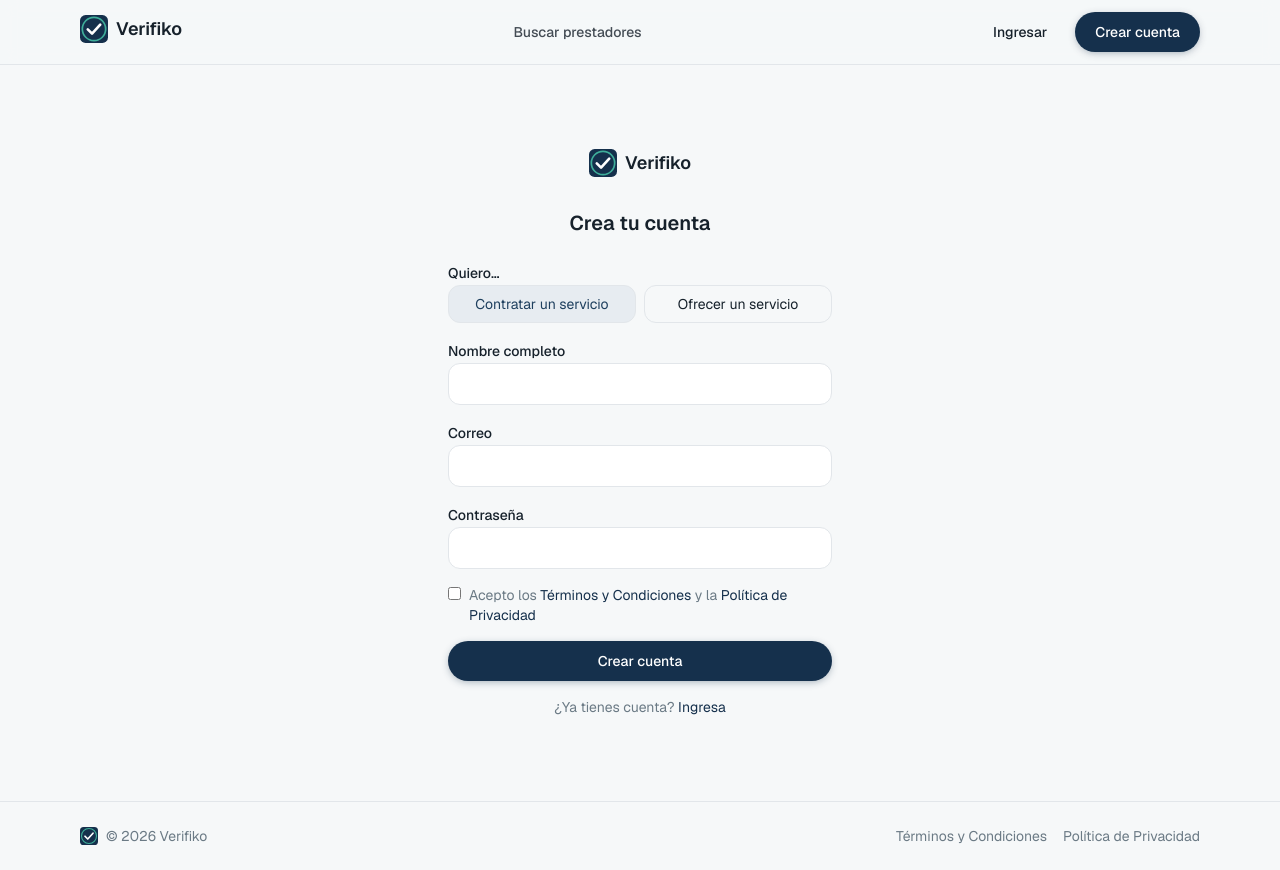
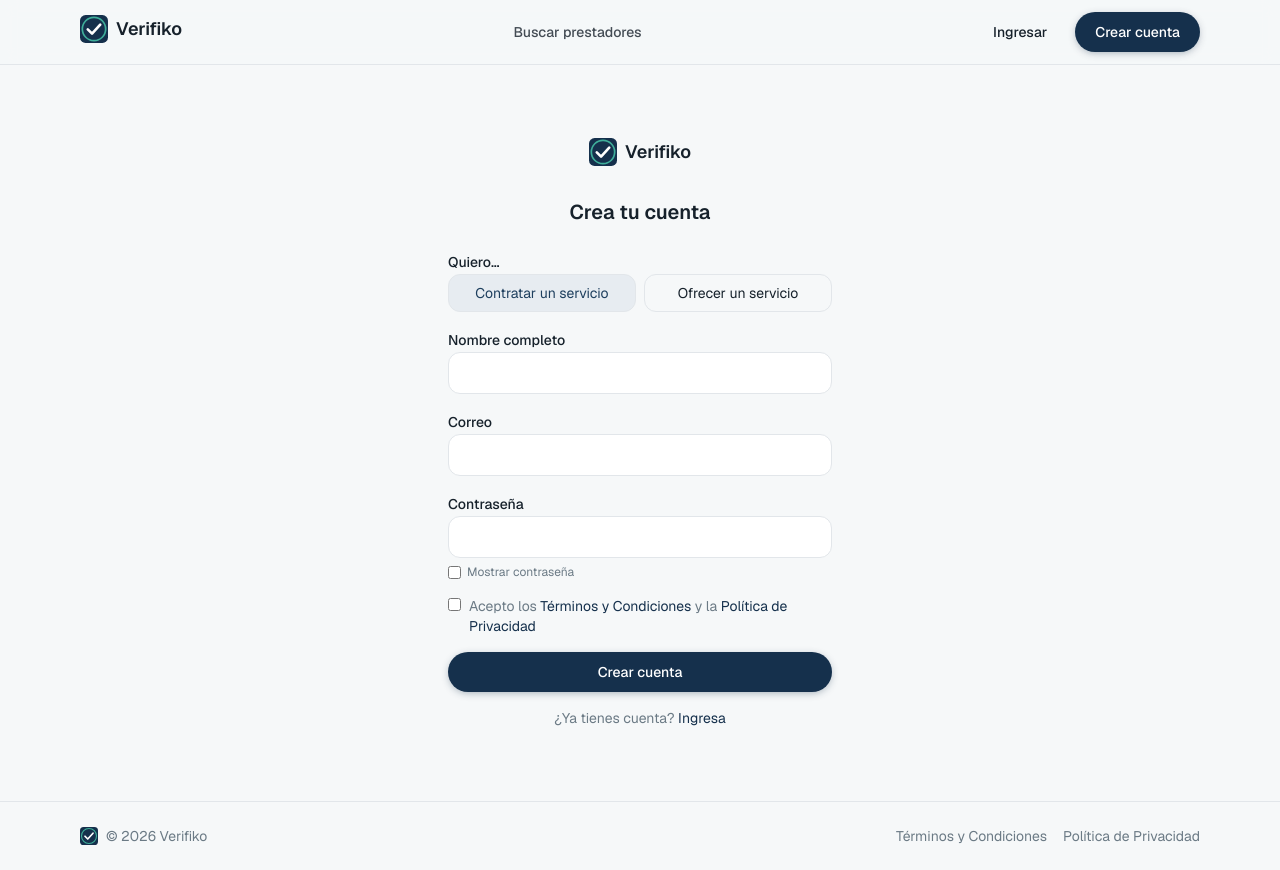
Before and after one commit to rileyhauser58-ux/verifiko, a Next.js app: page /registro in a window 1280 px wide. Built offline with nearby package versions, Linux system fonts and the light colour scheme; no server answers.

Commit message:
Add show-password checkbox to login, signup, and update-password forms

```diff
--- a/components/auth/login-form.tsx
+++ b/components/auth/login-form.tsx
@@ -5,6 +5,7 @@ import Link from "next/link";
 import { signIn } from "@/app/actions/auth";
 import { Button } from "@/components/ui/button";
 import { Input } from "@/components/ui/input";
+import { PasswordInput } from "@/components/ui/password-input";
 
 export function LoginForm() {
   const [state, action, pending] = useActionState(signIn, undefined);
@@ -25,10 +26,9 @@ export function LoginForm() {
         <label htmlFor="password" className="text-sm font-medium">
           Contraseña
         </label>
-        <Input
+        <PasswordInput
           id="password"
           name="password"
-          type="password"
           required
           autoComplete="current-password"
         />
--- a/components/auth/signup-form.tsx
+++ b/components/auth/signup-form.tsx
@@ -5,6 +5,7 @@ import Link from "next/link";
 import { signUp } from "@/app/actions/auth";
 import { Button } from "@/components/ui/button";
 import { Input } from "@/components/ui/input";
+import { PasswordInput } from "@/components/ui/password-input";
 import type { UserRole } from "@/types/domain";
 
 export function SignupForm() {
@@ -80,10 +81,9 @@ export function SignupForm() {
         <label htmlFor="password" className="text-sm font-medium">
           Contraseña
         </label>
-        <Input
+        <PasswordInput
           id="password"
           name="password"
-          type="password"
           required
           autoComplete="new-password"
         />
--- a/components/auth/update-password-form.tsx
+++ b/components/auth/update-password-form.tsx
@@ -5,7 +5,7 @@ import { useEffect, useState, type FormEvent } from "react";
 import { useRouter } from "next/navigation";
 import { createClient } from "@/lib/supabase/client";
 import { Button } from "@/components/ui/button";
-import { Input } from "@/components/ui/input";
+import { PasswordInput } from "@/components/ui/password-input";
 
 export function UpdatePasswordForm() {
   const [ready, setReady] = useState(false);
@@ -80,9 +80,8 @@ export function UpdatePasswordForm() {
         <label htmlFor="password" className="text-sm font-medium">
           Nueva contraseña
         </label>
-        <Input
+        <PasswordInput
           id="password"
-          type="password"
           value={password}
           onChange={(e) => setPassword(e.target.value)}
           required
--- /dev/null
+++ b/components/ui/password-input.tsx
@@ -0,0 +1,32 @@
+"use client";
+
+import { useId, useState, type InputHTMLAttributes } from "react";
+import { Input } from "@/components/ui/input";
+
+export function PasswordInput({
+  id,
+  ...props
+}: InputHTMLAttributes<HTMLInputElement>) {
+  const [visible, setVisible] = useState(false);
+  const generatedId = useId();
+  const inputId = id ?? generatedId;
+  const checkboxId = `${inputId}-visible`;
+
+  return (
+    <div className="space-y-1.5">
+      <Input id={inputId} type={visible ? "text" : "password"} {...props} />
+      <label
+        htmlFor={checkboxId}
+        className="flex items-center gap-1.5 text-xs text-muted"
+      >
+        <input
+          id={checkboxId}
+          type="checkbox"
+          checked={visible}
+          onChange={(e) => setVisible(e.target.checked)}
+        />
+        Mostrar contraseña
+      </label>
+    </div>
+  );
+}
```
